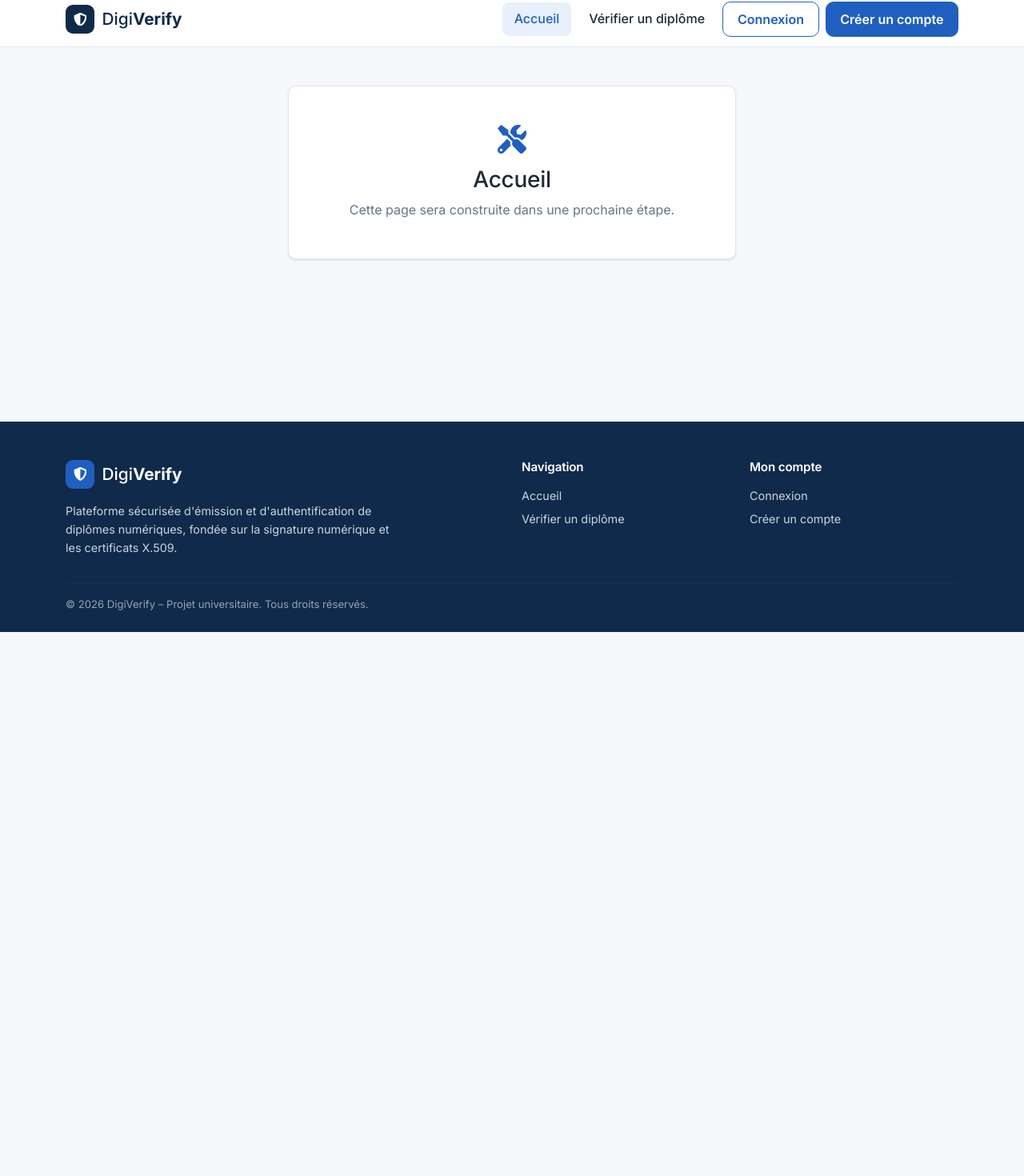
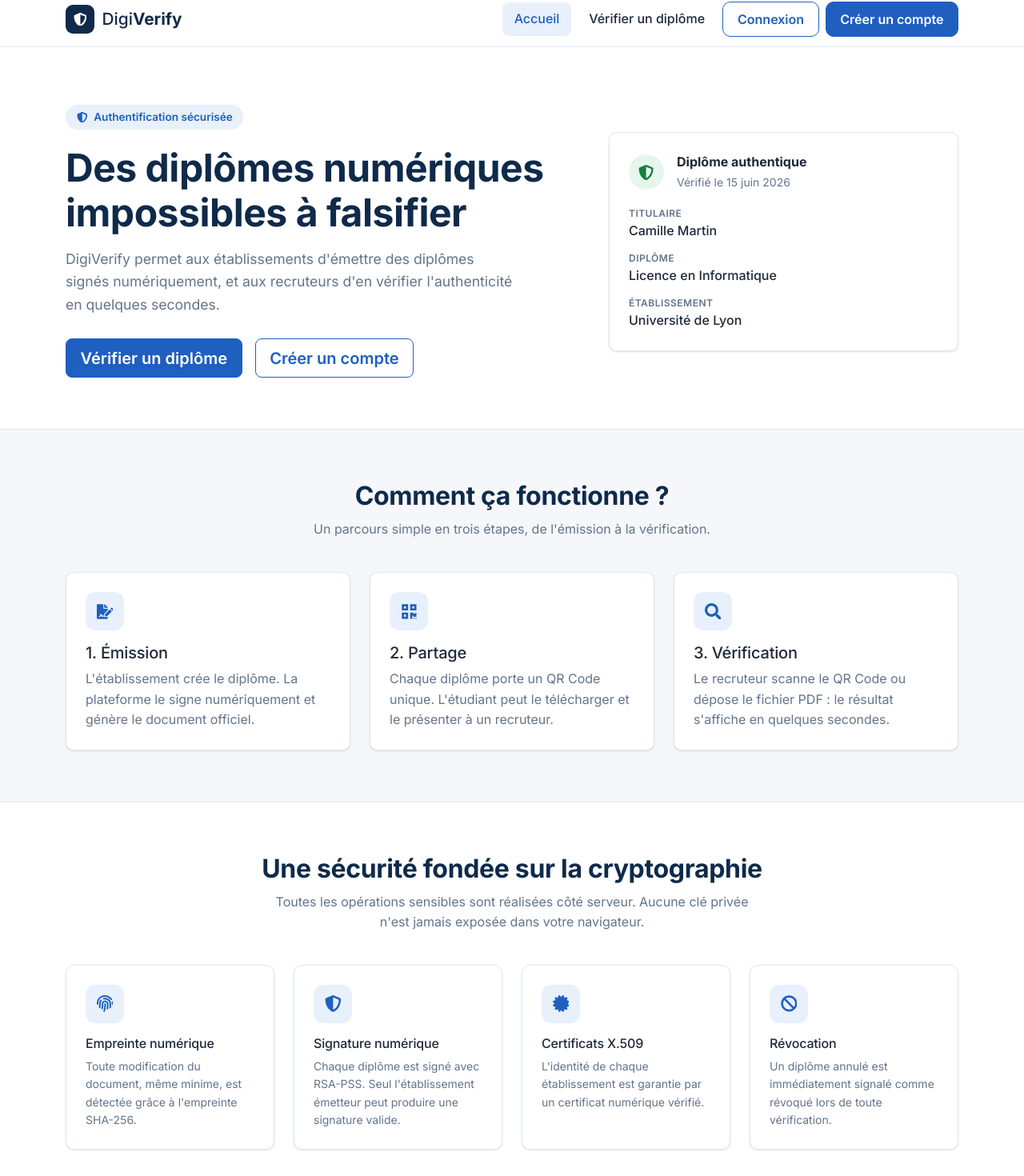
Before and after one commit to chaimaekhallouq/DigiVerify, a React (Vite) app in the folder frontend/: page / in a window 1280 px wide. Shown: the part 10-1480 px from the top of the page at 80% size. Before the commit the page ends 800 px from the top, so only its background shows below. Built offline with nearby package versions, Linux system fonts and the light colour scheme.

Commit message:
feat(frontend): ajoute la page d'accueil

```diff
--- a/frontend/src/App.jsx
+++ b/frontend/src/App.jsx
@@ -1,6 +1,7 @@
 import { BrowserRouter, Routes, Route } from 'react-router-dom'
 import PublicLayout from './components/layout/PublicLayout'
 import PlaceholderPage from './pages/public/PlaceholderPage'
+import HomePage from './pages/public/HomePage'
 import ComponentsDemo from './pages/public/ComponentsDemo'
 
 function App() {
@@ -8,7 +9,7 @@ function App() {
     <BrowserRouter>
       <Routes>
         <Route element={<PublicLayout />}>
-          <Route path="/" element={<PlaceholderPage title="Accueil" />} />
+          <Route path="/" element={<HomePage />} />
           <Route path="/verifier" element={<PlaceholderPage title="Vérifier un diplôme" />} />
           <Route path="/connexion" element={<PlaceholderPage title="Connexion" />} />
           <Route path="/inscription" element={<PlaceholderPage title="Créer un compte" />} />
--- /dev/null
+++ b/frontend/src/pages/public/HomePage.jsx
@@ -0,0 +1,171 @@
+import { Link } from 'react-router-dom'
+import {
+  FaShieldAlt,
+  FaFileSignature,
+  FaQrcode,
+  FaSearch,
+  FaCertificate,
+  FaFingerprint,
+  FaBan,
+  FaArrowRight,
+} from 'react-icons/fa'
+
+const steps = [
+  {
+    icon: <FaFileSignature />,
+    title: '1. Émission',
+    text: "L'établissement crée le diplôme. La plateforme le signe numériquement et génère le document officiel.",
+  },
+  {
+    icon: <FaQrcode />,
+    title: '2. Partage',
+    text: "Chaque diplôme porte un QR Code unique. L'étudiant peut le télécharger et le présenter à un recruteur.",
+  },
+  {
+    icon: <FaSearch />,
+    title: '3. Vérification',
+    text: "Le recruteur scanne le QR Code ou dépose le fichier PDF : le résultat s'affiche en quelques secondes.",
+  },
+]
+
+const guarantees = [
+  {
+    icon: <FaFingerprint />,
+    title: 'Empreinte numérique',
+    text: "Toute modification du document, même minime, est détectée grâce à l'empreinte SHA-256.",
+  },
+  {
+    icon: <FaShieldAlt />,
+    title: 'Signature numérique',
+    text: "Chaque diplôme est signé avec RSA-PSS. Seul l'établissement émetteur peut produire une signature valide.",
+  },
+  {
+    icon: <FaCertificate />,
+    title: 'Certificats X.509',
+    text: "L'identité de chaque établissement est garantie par un certificat numérique vérifié.",
+  },
+  {
+    icon: <FaBan />,
+    title: 'Révocation',
+    text: "Un diplôme annulé est immédiatement signalé comme révoqué lors de toute vérification.",
+  },
+]
+
+function HomePage() {
+  return (
+    <>
+      {/* 1. Hero */}
+      <section className="dv-hero">
+        <div className="container">
+          <div className="row align-items-center g-5">
+            <div className="col-12 col-lg-7">
+              <span className="dv-hero__badge">
+                <FaShieldAlt /> Authentification sécurisée
+              </span>
+              <h1 className="dv-hero__title">
+                Des diplômes numériques impossibles à falsifier
+              </h1>
+              <p className="dv-hero__lead">
+                DigiVerify permet aux établissements d'émettre des diplômes signés
+                numériquement, et aux recruteurs d'en vérifier l'authenticité en
+                quelques secondes.
+              </p>
+              <div className="d-flex flex-wrap gap-3">
+                <Link to="/verifier" className="btn btn-primary btn-lg">
+                  Vérifier un diplôme
+                </Link>
+                <Link to="/inscription" className="btn btn-outline-primary btn-lg">
+                  Créer un compte
+                </Link>
+              </div>
+            </div>
+
+            <div className="col-12 col-lg-5">
+              <div className="dv-hero__card dv-card p-4">
+                <div className="d-flex align-items-center gap-3 mb-3">
+                  <span className="dv-hero__check">
+                    <FaShieldAlt />
+                  </span>
+                  <div>
+                    <strong className="d-block">Diplôme authentique</strong>
+                    <small className="text-muted">Vérifié le 15 juin 2026</small>
+                  </div>
+                </div>
+                <dl className="dv-hero__list mb-0">
+                  <dt>Titulaire</dt>
+                  <dd>Camille Martin</dd>
+                  <dt>Diplôme</dt>
+                  <dd>Licence en Informatique</dd>
+                  <dt>Établissement</dt>
+                  <dd>Université de Lyon</dd>
+                </dl>
+              </div>
+            </div>
+          </div>
+        </div>
+      </section>
+
+      {/* 2. Fonctionnement */}
+      <section className="dv-section">
+        <div className="container">
+          <h2 className="dv-section__title">Comment ça fonctionne ?</h2>
+          <p className="dv-section__subtitle">
+            Un parcours simple en trois étapes, de l'émission à la vérification.
+          </p>
+          <div className="row g-4">
+            {steps.map((s) => (
+              <div key={s.title} className="col-12 col-md-4">
+                <div className="dv-card dv-feature h-100">
+                  <div className="dv-feature__icon">{s.icon}</div>
+                  <h3 className="h5">{s.title}</h3>
+                  <p className="text-muted mb-0">{s.text}</p>
+                </div>
+              </div>
+            ))}
+          </div>
+        </div>
+      </section>
+
+      {/* 3. Garanties */}
+      <section className="dv-section dv-section--alt">
+        <div className="container">
+          <h2 className="dv-section__title">Une sécurité fondée sur la cryptographie</h2>
+          <p className="dv-section__subtitle">
+            Toutes les opérations sensibles sont réalisées côté serveur. Aucune clé
+            privée n'est jamais exposée dans votre navigateur.
+          </p>
+          <div className="row g-4">
+            {guarantees.map((g) => (
+              <div key={g.title} className="col-12 col-sm-6 col-lg-3">
+                <div className="dv-card dv-feature h-100">
+                  <div className="dv-feature__icon">{g.icon}</div>
+                  <h3 className="h6">{g.title}</h3>
+                  <p className="text-muted small mb-0">{g.text}</p>
+                </div>
+              </div>
+            ))}
+          </div>
+        </div>
+      </section>
+
+      {/* 4. Appel à l'action */}
+      <section className="dv-section">
+        <div className="container">
+          <div className="dv-cta">
+            <div>
+              <h2 className="dv-cta__title">Prêt à vérifier un diplôme ?</h2>
+              <p className="dv-cta__text mb-0">
+                Aucun compte n'est nécessaire pour vérifier un diplôme à partir de son QR Code.
+              </p>
+            </div>
+            <Link to="/verifier" className="btn btn-light btn-lg">
+              Vérifier maintenant <FaArrowRight className="ms-1" />
+            </Link>
+          </div>
+        </div>
+      </section>
+    </>
+  )
+}
+
+export default HomePage
--- a/frontend/src/styles/global.css
+++ b/frontend/src/styles/global.css
@@ -420,3 +420,142 @@ h1, h2, h3, h4, h5, h6 {
   padding: 0.8rem 1.25rem;
   border-top: 1px solid var(--dv-border);
 }
+
+
+/* ---------- 12. Page d'accueil ---------- */
+.dv-hero {
+  padding: 4.5rem 0 4rem;
+  background: var(--dv-surface);
+  border-bottom: 1px solid var(--dv-border);
+}
+
+.dv-hero__badge {
+  display: inline-flex;
+  align-items: center;
+  gap: 0.5rem;
+  padding: 0.3rem 0.85rem;
+  margin-bottom: 1.25rem;
+  border-radius: 999px;
+  background: var(--dv-primary-soft);
+  color: var(--dv-primary);
+  font-size: 0.85rem;
+  font-weight: 600;
+}
+
+.dv-hero__title {
+  font-size: clamp(2rem, 4.5vw, 3rem);
+  line-height: 1.15;
+  margin-bottom: 1.1rem;
+}
+
+.dv-hero__lead {
+  max-width: 560px;
+  margin-bottom: 1.75rem;
+  font-size: 1.1rem;
+  color: var(--dv-text-muted);
+}
+
+.dv-hero__check {
+  display: flex;
+  align-items: center;
+  justify-content: center;
+  width: 44px;
+  height: 44px;
+  border-radius: 50%;
+  background: var(--dv-authentic-soft);
+  color: var(--dv-authentic);
+  font-size: 1.2rem;
+  flex-shrink: 0;
+}
+
+.dv-hero__list dt {
+  font-size: 0.75rem;
+  font-weight: 600;
+  letter-spacing: 0.04em;
+  text-transform: uppercase;
+  color: var(--dv-text-muted);
+}
+
+.dv-hero__list dd {
+  margin-bottom: 0.7rem;
+  font-weight: 500;
+}
+
+.dv-hero__list dd:last-child {
+  margin-bottom: 0;
+}
+
+.dv-section {
+  padding: 4rem 0;
+}
+
+.dv-section--alt {
+  background: var(--dv-surface);
+  border-top: 1px solid var(--dv-border);
+  border-bottom: 1px solid var(--dv-border);
+}
+
+.dv-section__title {
+  text-align: center;
+  font-size: clamp(1.5rem, 3vw, 2rem);
+  margin-bottom: 0.6rem;
+}
+
+.dv-section__subtitle {
+  max-width: 620px;
+  margin: 0 auto 2.5rem;
+  text-align: center;
+  color: var(--dv-text-muted);
+}
+
+.dv-feature {
+  padding: 1.5rem;
+}
+
+.dv-feature__icon {
+  display: flex;
+  align-items: center;
+  justify-content: center;
+  width: 48px;
+  height: 48px;
+  margin-bottom: 1rem;
+  border-radius: 12px;
+  background: var(--dv-primary-soft);
+  color: var(--dv-primary);
+  font-size: 1.3rem;
+}
+
+.dv-cta {
+  display: flex;
+  flex-wrap: wrap;
+  align-items: center;
+  justify-content: space-between;
+  gap: 1.5rem;
+  padding: 2.5rem;
+  border-radius: var(--dv-radius);
+  background: var(--dv-navy);
+}
+
+.dv-cta__title {
+  margin-bottom: 0.4rem;
+  color: #ffffff;
+  font-size: 1.6rem;
+}
+
+.dv-cta__text {
+  color: #cbd5e1;
+}
+
+@media (max-width: 575.98px) {
+  .dv-hero {
+    padding: 3rem 0 2.5rem;
+  }
+
+  .dv-section {
+    padding: 3rem 0;
+  }
+
+  .dv-cta {
+    padding: 1.75rem;
+  }
+}
```
